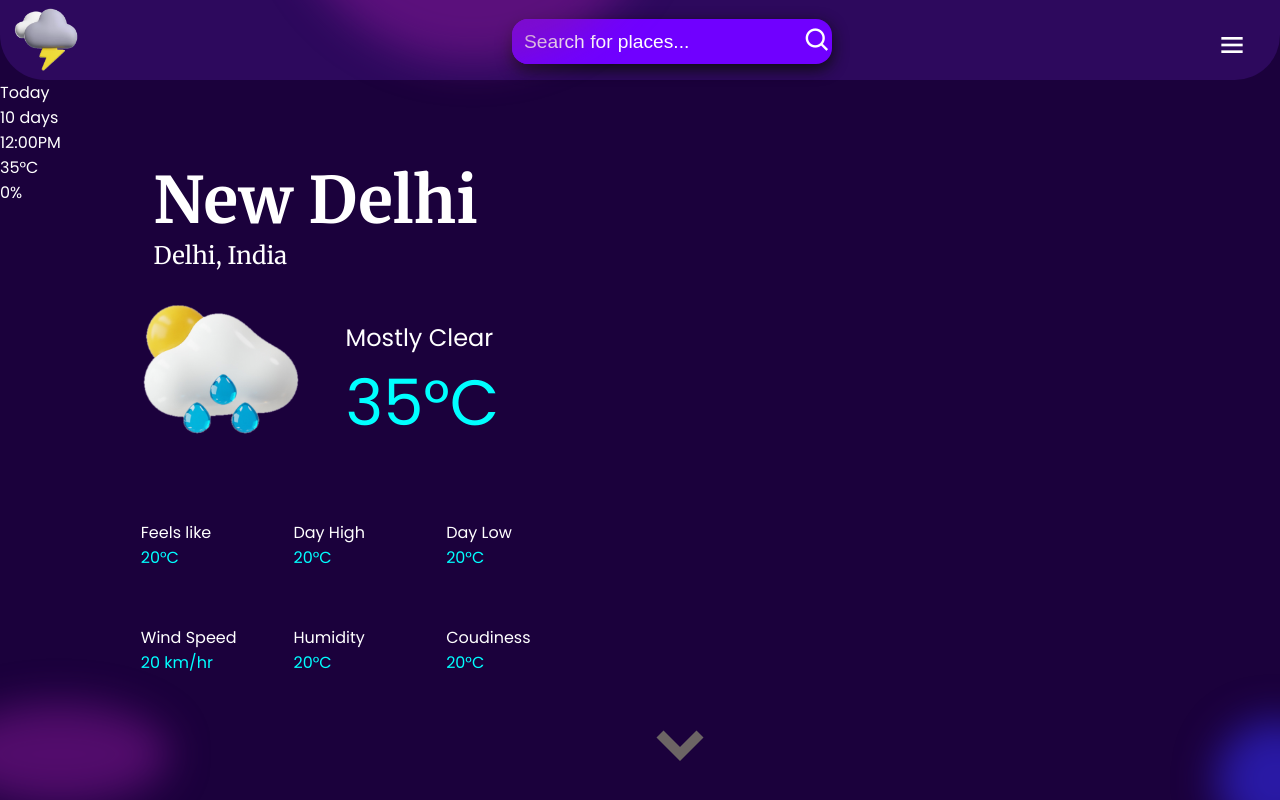
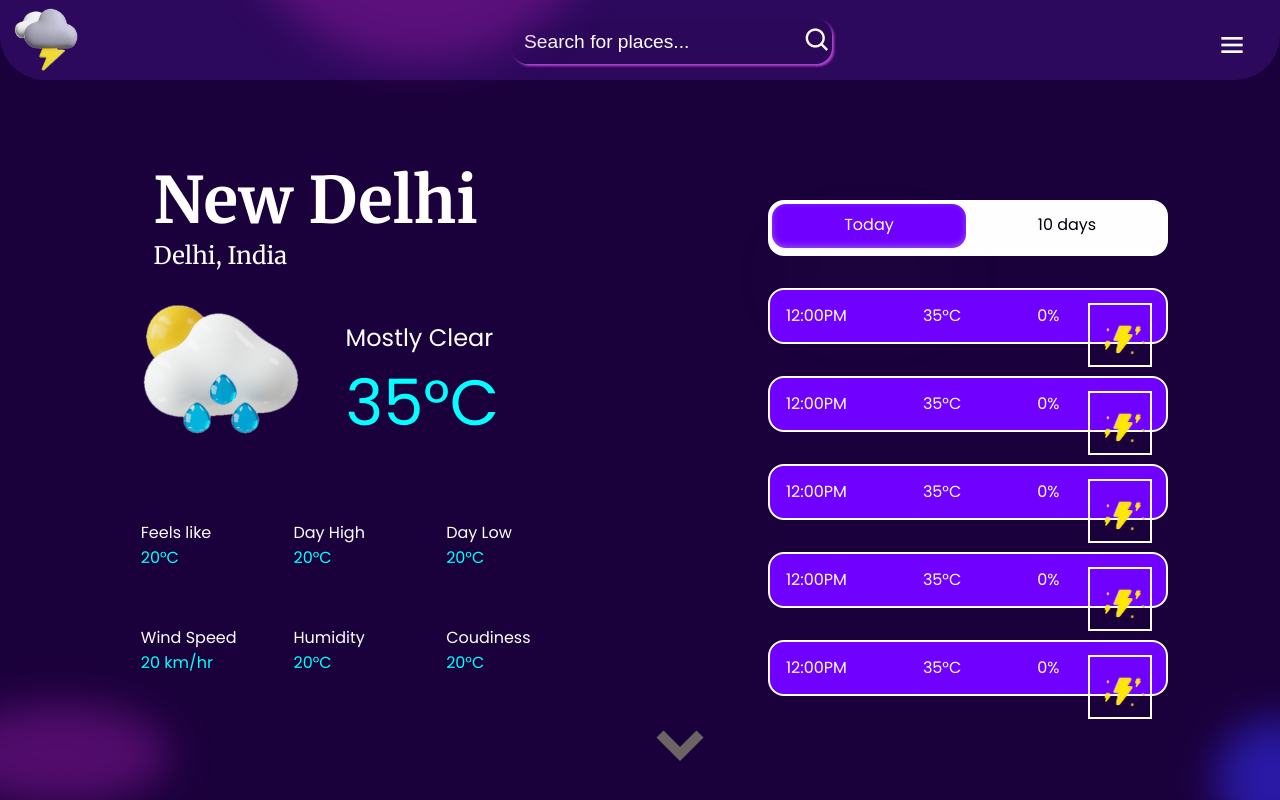
Before and after one commit to invtfl-bharti/Weather-App, a plain HTML site: page index.html in a window 1280 px wide. Drawn offline with nearby package versions, Linux system fonts and the light colour scheme.

Commit message:
files added

```diff
--- a/index.html
+++ b/index.html
@@ -131,7 +131,7 @@
                 <div class="today">
                     <p>Today</p>
                 </div>
-                <div class="10days">
+                <div class="days">
                     <p>10 days</p>
                 </div>
             </div>
@@ -146,26 +146,72 @@
                 <div class="humidity">
                     <p>0%</p>
                 </div>
+                <div class="image2">
+                    <img src="./images/weather_states/Heavy_Thunderstorm.png" alt="" srcset="">
+                </div>
             </div>
             <div class="details">
+                <div class="time">
+                    <p>12:00PM</p>
+                </div>
+                <div class="tem">
+                    <p>35°C</p>
+                </div>
+                <div class="humidity">
+                    <p>0%</p>
+                </div>
+                <div class="image2">
+                    <img src="./images/weather_states/Heavy_Thunderstorm.png" alt="" srcset="">
+                </div>
+
 
             </div>
             <div class="details">
+                <div class="time">
+                    <p>12:00PM</p>
+                </div>
+                <div class="tem">
+                    <p>35°C</p>
+                </div>
+                <div class="humidity">
+                    <p>0%</p>
+                </div>
+                <div class="image2">
+                    <img src="./images/weather_states/Heavy_Thunderstorm.png" alt="" srcset="">
+                </div>
 
             </div>
             <div class="details">
+                <div class="time">
+                    <p>12:00PM</p>
+                </div>
+                <div class="tem">
+                    <p>35°C</p>
+                </div>
+                <div class="humidity">
+                    <p>0%</p>
+                </div>
+                <div class="image2">
+                    <img src="./images/weather_states/Heavy_Thunderstorm.png" alt="" srcset="">
+                </div>
+
+            </div>
+            <div class="details">
+                <div class="time">
+                    <p>12:00PM</p>
+                </div>
+                <div class="tem">
+                    <p>35°C</p>
+                </div>
+                <div class="humidity">
+                    <p>0%</p>
+                </div>
+                <div class="image2">
+                    <img src="./images/weather_states/Heavy_Thunderstorm.png" alt="" srcset="">
+                </div>
 
             </div>
         </div>
-
-
-
-
-
-
-
-
-
     </div>
 
 
--- a/style.css
+++ b/style.css
@@ -40,7 +40,7 @@ body {
     background-color: rgba(138, 24, 155, 0.5);
     border-radius: 60%;
     top: -20rem;
-    left: 22%;
+    left: 18%;
     filter: blur(20px);
     /* adjust this value as needed */
 }
@@ -70,8 +70,8 @@ body {
     left: 40%;
     height: 2.8rem;
     width: 25%;
-    background-color: #7000ff;
-    box-shadow: rgba(13, 12, 13, 0.993) 0px 5px 15px;
+    background-color: #2b085a;
+    box-shadow: rgba(204, 76, 229, 0.903) 1.95px 1.95px 2.6px;
 }
 
 .search ::placeholder {
@@ -83,7 +83,7 @@ body {
     height: 100%;
     width: 100%;
     font-size: 1.2rem;
-    background-color: #7000FF;
+    background-color: #2b085a;
     color: white;
     border-radius: 1rem;
     border: none;
@@ -182,28 +182,30 @@ body {
     font-size: 5rem;
 }
 
-.temp{
+.temp {
     display: flex;
     justify-content: center;
     align-items: center;
 }
 
-.temp-info{
+.temp-info {
     position: absolute;
     top: 30%;
     left: 27%;
 }
-.weather-info{
+
+.weather-info {
     font-size: 1.5rem;
 }
-.temp-value{
+
+.temp-value {
     font-size: 4rem;
     color: #00FFFF;
 
 }
 
 
-#weather-conditions{
+#weather-conditions {
     height: 25%;
     width: 35%;
     display: grid;
@@ -215,6 +217,84 @@ body {
     gap: 10px;
 }
 
-.stat1-value{
+.stat1-value {
     color: #00FFFF;
 }
+
+
+
+.right-sec {
+    position: relative;
+    left: 60%;
+    top: 15%;
+    height: 100%;
+    width: 100%;
+    /* border: 2px solid white; */
+    display: flex;
+    flex-direction: column;
+    gap: 2rem;
+
+}
+
+.days-desc {
+    display: flex;
+    height: 7%;
+    width: 400px;
+    border: 2px solid white;
+    border-radius: 1rem;
+    /* gap: 10%; */
+    background-color: white;
+
+}
+
+.today {
+    height: 3rem;
+    width: 50%;
+    border: 2px solid white;
+    background-color: #7000FF;
+    border-radius: 1rem;
+    text-align: center;
+    padding-top: 0.5rem;
+    box-shadow: rgba(244, 244, 249, 0.25) 0px 50px 100px -20px, rgba(247, 242, 242, 0.3) 0px 30px 60px -30px, rgba(217, 222, 227, 0.35) 0px -2px 6px 0px inset;
+}
+
+.days {
+    background-color: white;
+    color: black;
+    height: 3rem;
+    width: 50%;
+    border: 2px solid white;
+    background-color: #fefdff;
+    border-radius: 1rem;
+    text-align: center;
+    padding-top: 0.5rem;
+}
+
+.details {
+    display: flex;
+    gap: 2rem;
+    height: 3.5rem;
+    width: 400px;
+    border: 2px solid white;
+    background-color: #7000FF;
+    border-radius: 1rem;
+    text-align: center;
+    padding: 0.8rem 0px 0px 1rem;
+    gap: 20%;
+
+}
+
+.image2{
+    position: absolute;
+
+    height: 4rem;
+    width: 4rem;
+    position: absolute;
+    left: 25%;
+    border: 2px solid white;
+}
+
+.image2 img{
+    height: 4rem;
+    width: 4rem;
+}
```
